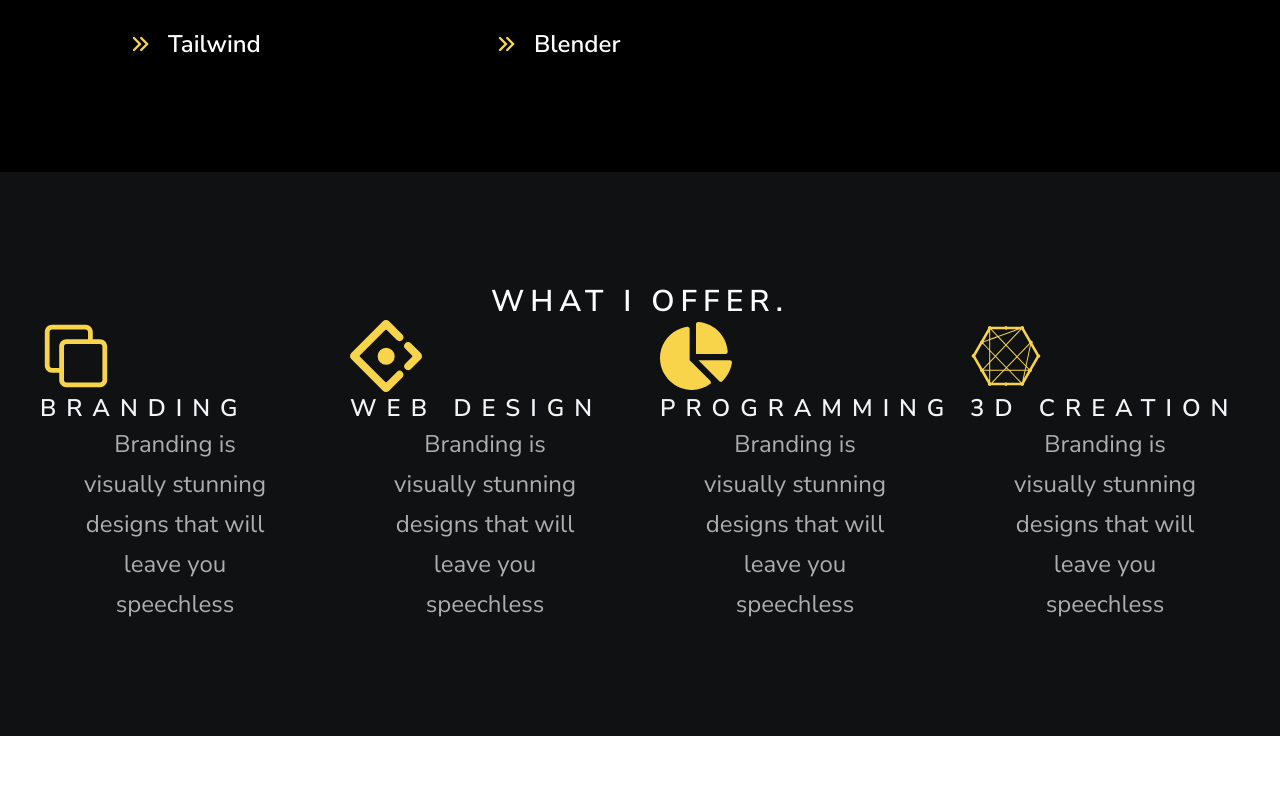
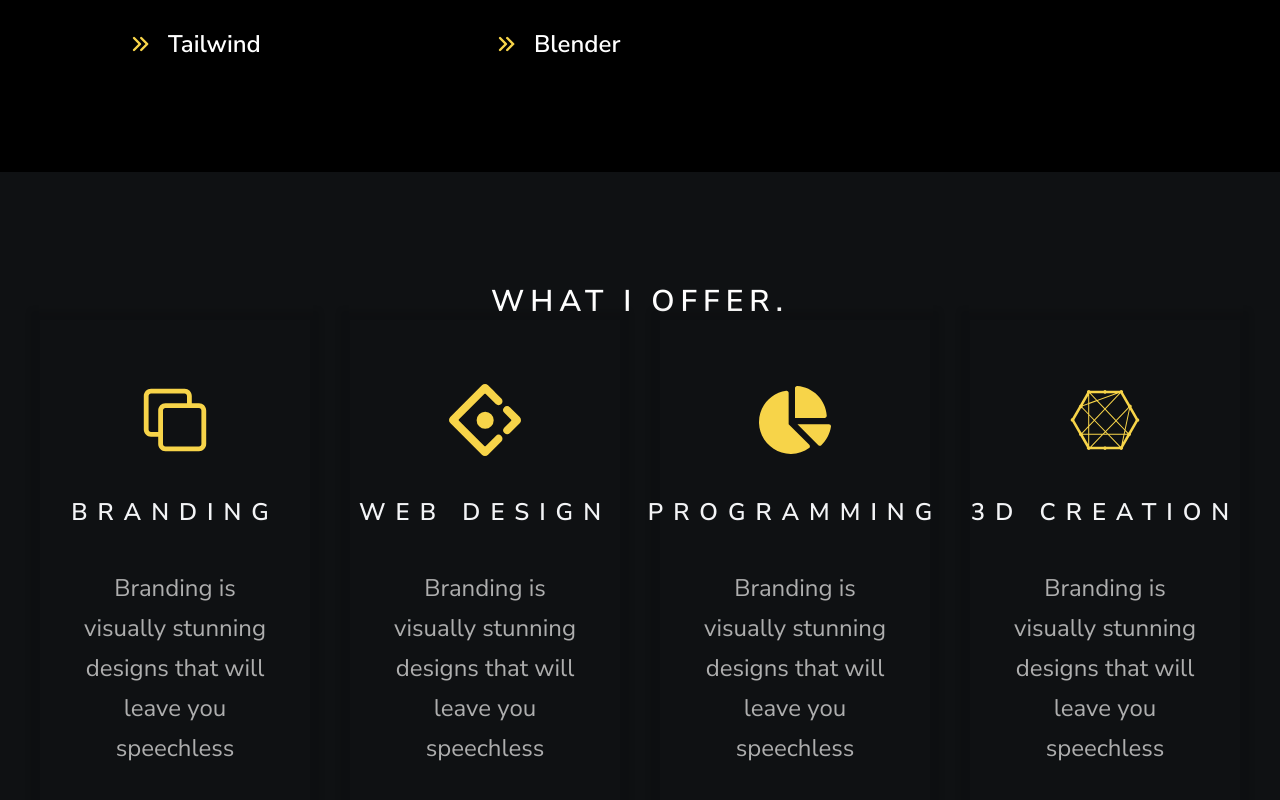
Before and after one commit to filippebr/personal-portfolio, a Next.js app: page / in a window 1280 px wide. Shown: the part 1448-2248 px from the top of the page. Before the commit the page ends 2184 px from the top, so only its background shows below. Built offline with nearby package versions, Linux system fonts and the light colour scheme.

Commit message:
ending OfferCard file

```diff
--- a/src/components/OfferCard.tsx
+++ b/src/components/OfferCard.tsx
@@ -6,9 +6,13 @@ type Props = {
   subTitle: string
 }
 
-function OfferCard({ Icon, title, subTitle }: Props): React.ReactElement {
+function OfferCard({
+  Icon,
+  title,
+  subTitle,
+}: Props): React.ReactElement<Props> {
   return (
-    <div>
+    <div className="w-full shadow-cardShadow flex flex-col items-center justify-center gap-10 py-16">
       {Icon && <Icon className="text-designColor text-7xl" />}
       <h1 className="text-2xl font-semibold text-gray-100 uppercase tracking-[10px]">
         {title}
```
